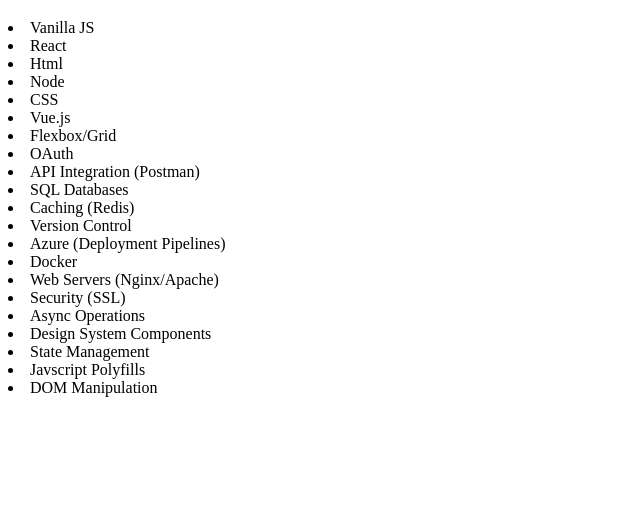
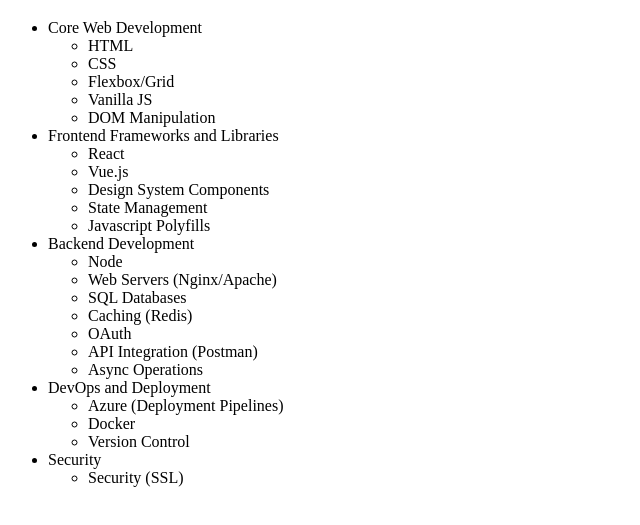
Before and after one commit to ZacharyLawCode/Main, a website: page index.html in a window 1280 px wide. Shown: the part 61-586 px from the top of the page, without its empty margins (0-640 px from the left). Drawn offline with Linux system fonts and the light colour scheme.

Commit message:
Update index.html

```diff
--- a/index.html
+++ b/index.html
@@ -10,27 +10,50 @@
     <h1>Hello, World!!!</h1>
 
     <p>
+        <ul>
+          <li>Core Web Development
+            <ul>
+              <li>HTML</li>
+              <li>CSS</li>
+              <li>Flexbox/Grid</li>
               <li>Vanilla JS</li>
+              <li>DOM Manipulation</li>
+            </ul>
+          </li>
+          <li>Frontend Frameworks and Libraries
+            <ul>
               <li>React</li>
-        <li>Html</li>
+              <li>Vue.js</li>
+              <li>Design System Components</li>
+              <li>State Management</li>
+              <li>Javascript Polyfills</li>
+            </ul>
+          </li>
+          <li>Backend Development
+            <ul>
               <li>Node</li>
-        <li>CSS</li>
-        <li>Vue.js</li>
-        <li>Flexbox/Grid</li>
+              <li>Web Servers (Nginx/Apache)</li>
+              <li>SQL Databases</li>
+              <li>Caching (Redis)</li>
               <li>OAuth</li>
               <li>API Integration (Postman)</li>
-        <li>SQL Databases</li>
-        <li>Caching (Redis)</li>
-        <li>Version Control</li>
+              <li>Async Operations</li>
+            </ul>
+          </li>
+          <li>DevOps and Deployment
+            <ul>
               <li>Azure (Deployment Pipelines)</li>
               <li>Docker</li>
-        <li>Web Servers (Nginx/Apache)</li>
+              <li>Version Control</li>
+            </ul>
+          </li>
+          <li>Security
+            <ul>
               <li>Security (SSL)</li>
-        <li>Async Operations</li>
-        <li>Design System Components</li>
-        <li>State Management</li>
-        <li>Javscript Polyfills</li>
-        <li>DOM Manipulation</li>
+            </ul>
+          </li>
+        </ul>
       </p>
+
 </body>
 </html>
```
Lines whose indentation alone changed are shown as unchanged.
